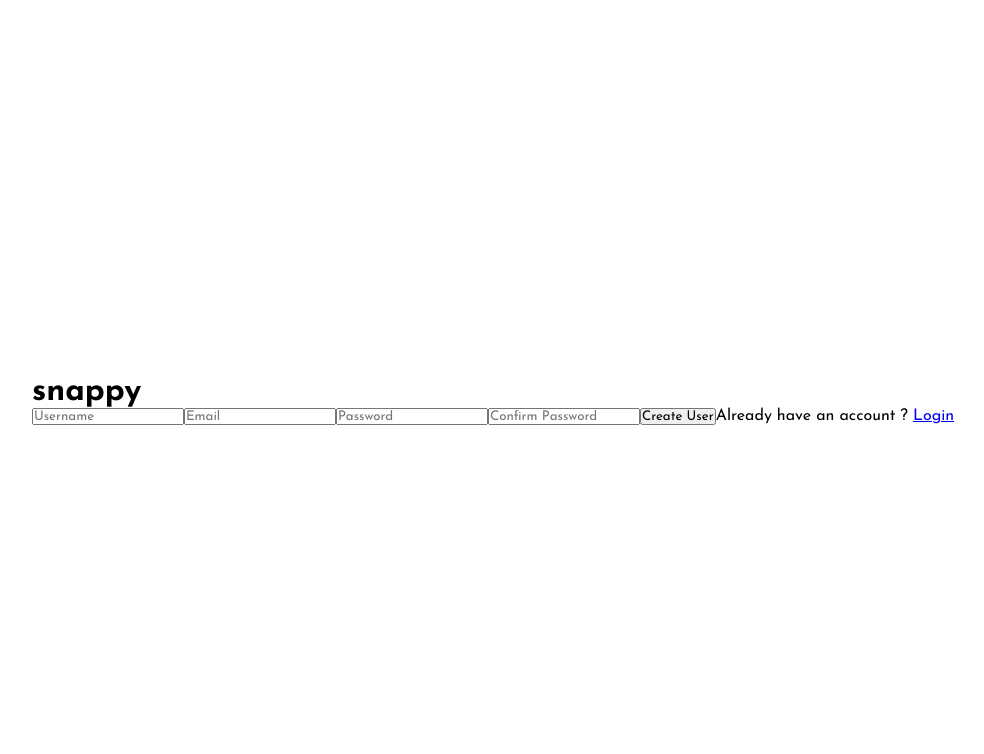
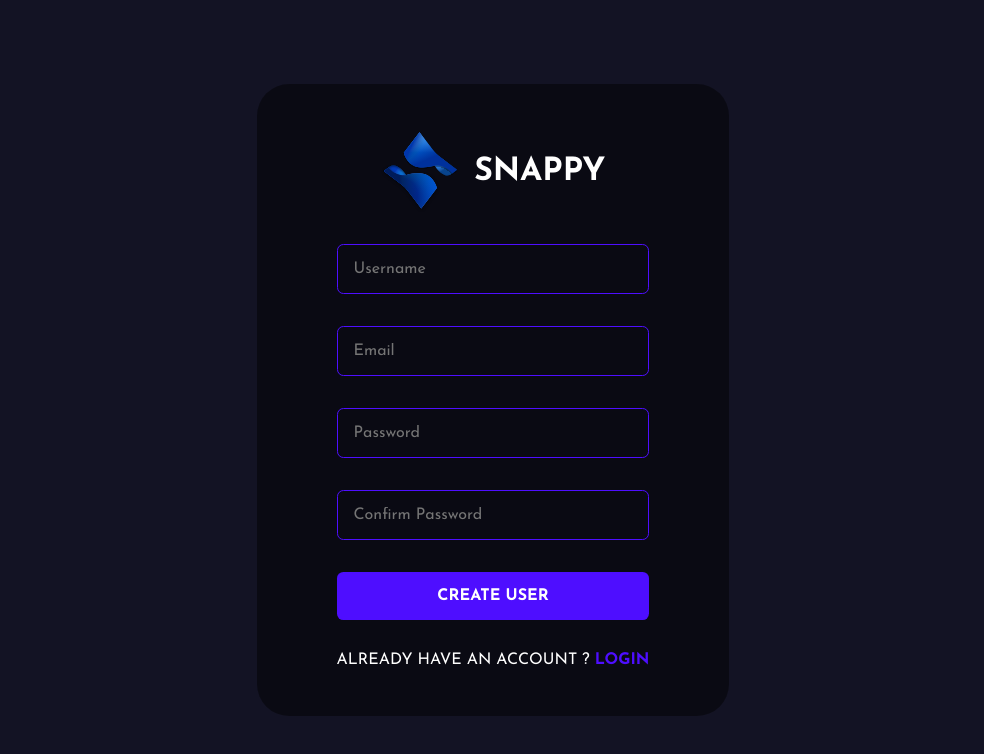
Before and after one commit to HoneyMushrooms/diplom_project, a React (Create React App) app in the folder public/: page /register in a window 1280 px wide. Shown: the top 754 px of the page, without its empty margins (147-1131 px from the left). Built offline with nearby package versions, Linux system fonts and the light colour scheme.

Commit message:
03.11.2022

```diff
--- a/public/src/pages/Login.jsx
+++ b/public/src/pages/Login.jsx
@@ -1,7 +1,7 @@
 import React from 'react';
 import {Link} from "react-router-dom";
 import styled from "styled-components";
-import Logo from "../assets/logo_chat.svg";
+import Logo from "../assets/logo_chat1.svg";
 
 function Login() {
   const handleSubmit = (event)=> {
@@ -17,7 +17,7 @@ function Login() {
         <div className='brand'>
           <img src={Logo} alt='Logo'/>
         </div>
-
+        <hr/>
         <input type='number' placeholder='Логин' name='login' onChange={e=>handleChange(e)}/>
         <input type='password' placeholder='Пароль' name='password' onChange={e=>handleChange(e)}/>
 
@@ -27,50 +27,49 @@ function Login() {
   );
 }
 
-const FormContainer = styled.div`  height: 100vh;
+const FormContainer = styled.div`
+  height: 100vh;
   width: 100vw;
   display: flex;
   flex-direction: column;
   justify-content: center;
   gap: 1rem;
   align-items: center;
-background-color: #131324;
+  hr {
+    border: none;
+    border-top: 0.13rem solid #778899;
+  }
   .brand {
+    background-color: white;
     display: flex;
     align-items: center;
     gap: 1rem;
     justify-content: center;
     img {
       height: 7rem;
-  }
-  h1 {
-    color: white;
-    text-transform: uppercase;
+      margin-bottom: 10px;
     }
   }
   form {
+    background-color: white;
     display: flex;
     flex-direction: column;
     gap: 2rem;
-  background-color: #00000076;
+    background-color: ;
+    border: 0.15rem solid #778899;
     border-radius: 2rem;
-  padding: 3rem 5rem;
+    padding: 2rem 3rem 1.9rem 3rem;
   }
   input {
-  background-color: transparent;
+    backgound-color: #E8F0FE;
     padding: 1rem;
-  border: 0.1rem solid #4e0eff;
+    border: 0.14rem solid #778899;
     border-radius: 0.4rem;
-  color: white;
     width: 100%;
     font-size: 1rem;
-  &:focus {
-    border: 0.1rem solid #997af0;
-    outline: none;
-  }
   }
   button {
-  background-color: #4e0eff;
+    background-color: #0F6FC5;
     color: white;
     padding: 1rem 2rem;
     border: none;
@@ -80,16 +79,7 @@ button {
     font-size: 1rem;
     text-transform: uppercase;
     &:hover {
-    background-color: #4e0eff;
-  }
-}
-span {
-  color: white;
-  text-transform: uppercase;
-  a {
-    color: #4e0eff;
-    text-decoration: none;
-    font-weight: bold;
+      background-color: #00416A;
     }
   }
 `;
--- a/public/src/pages/Register.jsx
+++ b/public/src/pages/Register.jsx
@@ -16,7 +16,7 @@ function Register() {
     <FormContainer>
       <form onSubmit={(event)=>handleSubmit(event)}>
         <div className='brand'>
-          {/* <img src={Logo} alt='Logo'/> */}
+          <img src={Logo} alt='Logo'/>
           <h1>snappy</h1>
         </div>
 
@@ -40,66 +40,66 @@ const FormContainer = styled.div`
   display: flex;
   flex-direction: column;
   justify-content: center;
-  gap: 4rem;
+  gap: 1rem;
   align-items: center;
-  //background-color: #131324;
-  // .brand {
-  //   display: flex;
-  //   align-items: center;
-  //   gap: 1rem;
-  //   justify-content: center;
-  //   img {
-  //     height: 5rem;
-  //   }
-  //   h1 {
-  //     color: white;
-  //     text-transform: uppercase;
-  //   }
-  // }
-  // form {
-  //   display: flex;
-  //   flex-direction: column;
-  //   gap: 2rem;
-  //   background-color: #00000076;
-  //   border-radius: 2rem;
-  //   padding: 3rem 5rem;
-  // }
-  // input {
-  //   background-color: transparent;
-  //   padding: 1rem;
-  //   border: 0.1rem solid #4e0eff;
-  //   border-radius: 0.4rem;
-  //   color: white;
-  //   width: 100%;
-  //   font-size: 1rem;
-  //   &:focus {
-  //     border: 0.1rem solid #997af0;
-  //     outline: none;
-  //   }
-  // }
-  // button {
-  //   background-color: #4e0eff;
-  //   color: white;
-  //   padding: 1rem 2rem;
-  //   border: none;
-  //   font-weight: bold;
-  //   cursor: pointer;
-  //   border-radius: 0.4rem;
-  //   font-size: 1rem;
-  //   text-transform: uppercase;
-  //   &:hover {
-  //     background-color: #4e0eff;
-  //   }
-  // }
-  // span {
-  //   color: white;
-  //   text-transform: uppercase;
-  //   a {
-  //     color: #4e0eff;
-  //     text-decoration: none;
-  //     font-weight: bold;
-  //   }
-  // }
+  background-color: #131324;
+  .brand {
+    display: flex;
+    align-items: center;
+    gap: 1rem;
+    justify-content: center;
+    img {
+      height: 5rem;
+    }
+    h1 {
+      color: white;
+      text-transform: uppercase;
+    }
+  }
+  form {
+    display: flex;
+    flex-direction: column;
+    gap: 2rem;
+    background-color: #00000076;
+    border-radius: 2rem;
+    padding: 3rem 5rem;
+  }
+  input {
+    background-color: transparent;
+    padding: 1rem;
+    border: 0.1rem solid #4e0eff;
+    border-radius: 0.4rem;
+    color: white;
+    width: 100%;
+    font-size: 1rem;
+    &:focus {
+      border: 0.1rem solid #997af0;
+      outline: none;
+    }
+  }
+  button {
+    background-color: #4e0eff;
+    color: white;
+    padding: 1rem 2rem;
+    border: none;
+    font-weight: bold;
+    cursor: pointer;
+    border-radius: 0.4rem;
+    font-size: 1rem;
+    text-transform: uppercase;
+    &:hover {
+      background-color: #4e0eff;
+    }
+  }
+  span {
+    color: white;
+    text-transform: uppercase;
+    a {
+      color: #4e0eff;
+      text-decoration: none;
+      font-weight: bold;
+    }
+  }
 `;
 
 export default Register;
```
Also changed, not shown: public/src/assets/logo_chat1.svg (added), public/src/assets/logo_mchat.svg (added). Lines whose indentation alone changed are shown as unchanged.
